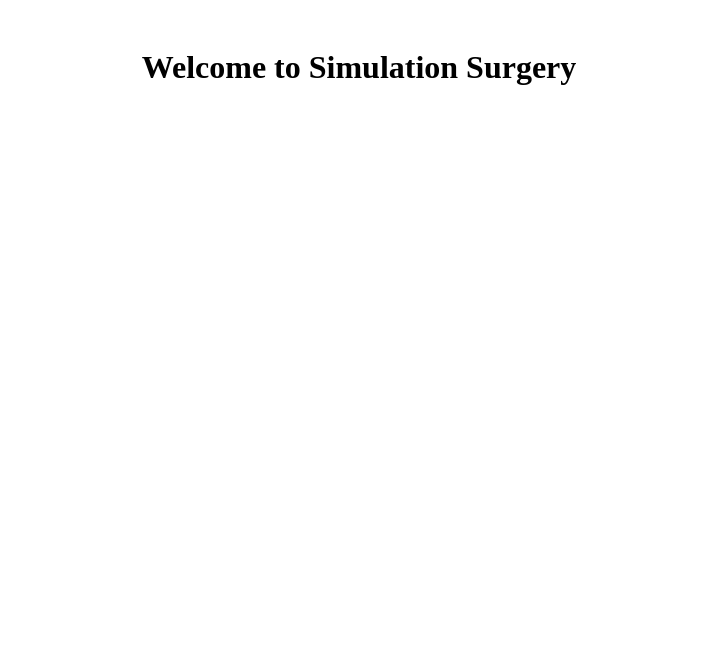
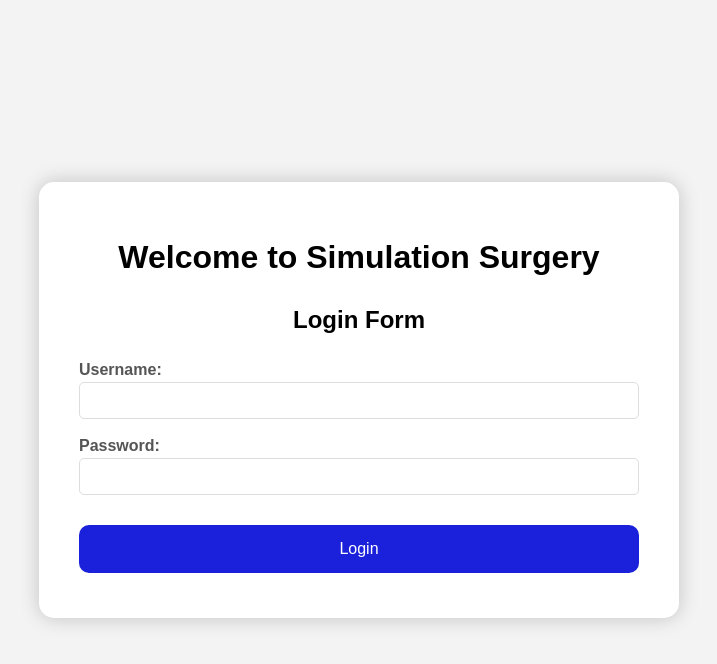
Before and after one commit to oss-slu/pao_surgery_simulator, a React (Create React App) app in the folder frontend/: page / in a window 1280 px wide. Shown: the top 664 px of the page, without its empty margins (281-998 px from the left). Built offline with nearby package versions, Linux system fonts and the light colour scheme; no server answers.

Commit message:
Implemented rudimentary login page with mock api call

```diff
--- a/frontend/public/index.html
+++ b/frontend/public/index.html
@@ -1,11 +1,27 @@
 <!DOCTYPE html>
 <html lang="en">
-  <head>
+    <head>
     <meta charset="utf-8" />
     <meta name="viewport" content="width=device-width, initial-scale=1" />
     <title>Simulation Surgery</title>
-  </head>
-  <body>
+    <link rel="stylesheet" href="style.css">
+
+    </head>
+    <body>
+    <div class="main">
     <div id="root"></div>
-  </body>
+
+    <script crossorigin src="https://unpkg.com/react@18/umd/react.development.js"></script>
+    <script crossorigin src="https://unpkg.com/react-dom@18/umd/react-dom.development.js"></script>
+
+    <script src="https://unpkg.com/@babel/standalone/babel.min.js"></script>
+
+    <script type="text/babel" src="./LoginPage.js"></script>
+
+    <script type="text/babel">
+      const root = ReactDOM.createRoot(document.getElementById("root"));
+      root.render(<LoginPage />);
+    </script>
+    </div>
+</body>
 </html>
--- /dev/null
+++ b/frontend/public/style.css
@@ -0,0 +1,64 @@
+body {
+    display: flex;
+    align-items: center;
+    justify-content: center;
+    font-family: sans-serif;
+    line-height: 1.5;
+    min-height: 100vh;
+    background: #f3f3f3;
+    flex-direction: column;
+    margin: 0;
+}
+
+.main {
+    background-color: #ffffff;
+    border-radius: 15px;
+    box-shadow: 0 0 20px rgba(0, 0, 0, 0.2);
+    padding: 10px 20px;
+    transition: transform 0.4s;
+    width: 600px;
+    text-align: center;
+}
+
+h1 {
+    color: #000000;
+}
+
+label {
+    display: block;
+    width: 100%;
+    margin-top: 10px;
+    margin-bottom: 5px;
+    text-align: left;
+    color: #555;
+    font-weight: bold;
+}
+
+input {
+    display: block;
+    width: 100%;
+    margin-bottom: 15px;
+    padding: 10px;
+    box-sizing: border-box;
+    border: 1px solid #ddd;
+    border-radius: 5px;
+}
+
+button {
+    padding: 15px;
+    border-radius: 10px;
+    margin-top: 15px;
+    margin-bottom: 15px;
+    border: none;
+    color: white;
+    cursor: pointer;
+    background-color: #1b21da;
+    width: 100%;
+    font-size: 16px;
+}
+
+.wrap {
+    display: flex;
+    justify-content: center;
+    align-items: center;
+}
--- a/frontend/src/App.js
+++ b/frontend/src/App.js
@@ -1,9 +1,11 @@
 import React from "react";
+import LoginPage from "./LoginPage";
 
 function App() {
   return (
     <div style={{ padding: "20px", textAlign: "center" }}>
       <h1>Welcome to Simulation Surgery</h1>
+        <LoginPage />
     </div>
   );
 }
--- /dev/null
+++ b/frontend/src/LoginPage.js
@@ -0,0 +1,80 @@
+import React, { useState } from "react";
+
+function LoginPage() {
+  const [username, setUsername] = useState("");
+  const [password, setPassword] = useState("");
+  const [response, setResponse] = useState(null);
+  const [error, setError] = useState(null);
+  const [loading, setLoading] = useState(false);
+
+  async function handleSubmit(e) {
+    e.preventDefault();
+    setLoading(true);
+    setError(null);
+
+    try {
+      const res = await fetch("http://127.0.0.1:5000/api/login", {
+        method: "POST",
+        headers: {
+          "Content-Type": "application/json",
+        },
+        body: JSON.stringify({ username, password }),
+      });
+
+      if (!res.ok) {
+        throw new Error(`HTTP error! Status: ${res.status}`);
+      }
+
+      const data = await res.json();
+      setResponse(data);
+    } catch (err) {
+      setError(err.message);
+    } finally {
+      setLoading(false);
+    }
+  }
+
+  return (
+    <div>
+      <h2>Login Form</h2>
+      <form onSubmit={handleSubmit}>
+        <div>
+          <label>
+            Username:{" "}
+            <input
+              type="text"
+              value={username}
+              onChange={(e) => setUsername(e.target.value)}
+              required
+            />
+          </label>
+        </div>
+        <div>
+          <label>
+            Password:{" "}
+            <input
+              type="password"
+              value={password}
+              onChange={(e) => setPassword(e.target.value)}
+              required
+            />
+          </label>
+        </div>
+        <button type="submit" disabled={loading}>
+          {loading ? "Logging in..." : "Login"}
+        </button>
+      </form>
+
+      {error && <p style={{ color: "red" }}>Error: {error}</p>}
+
+      {response && (
+        <div>
+          <h3>Server Response:</h3>
+          <pre>{JSON.stringify(response, null, 2)}</pre>
+        </div>
+      )}
+    </div>
+  );
+}
+
+export default LoginPage;
--- a/frontend/src/index.js
+++ b/frontend/src/index.js
@@ -1,6 +1,7 @@
 import React from "react";
 import ReactDOM from "react-dom/client";
 import App from "./App";
+
 
 const root = ReactDOM.createRoot(document.getElementById("root"));
 root.render(
```
Also changed, not shown: frontend/package.json (line endings or trailing spaces), 1 other file (tests, documents, lock files or other folders).
